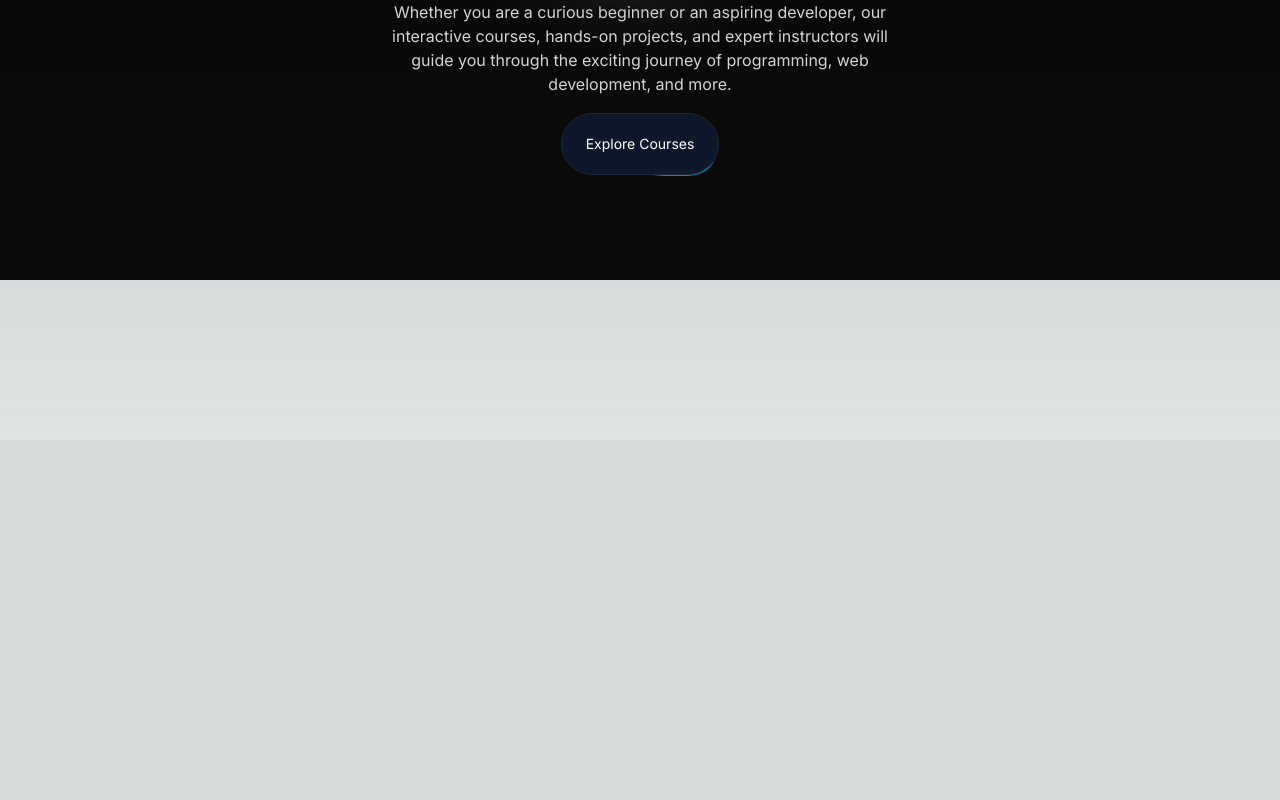
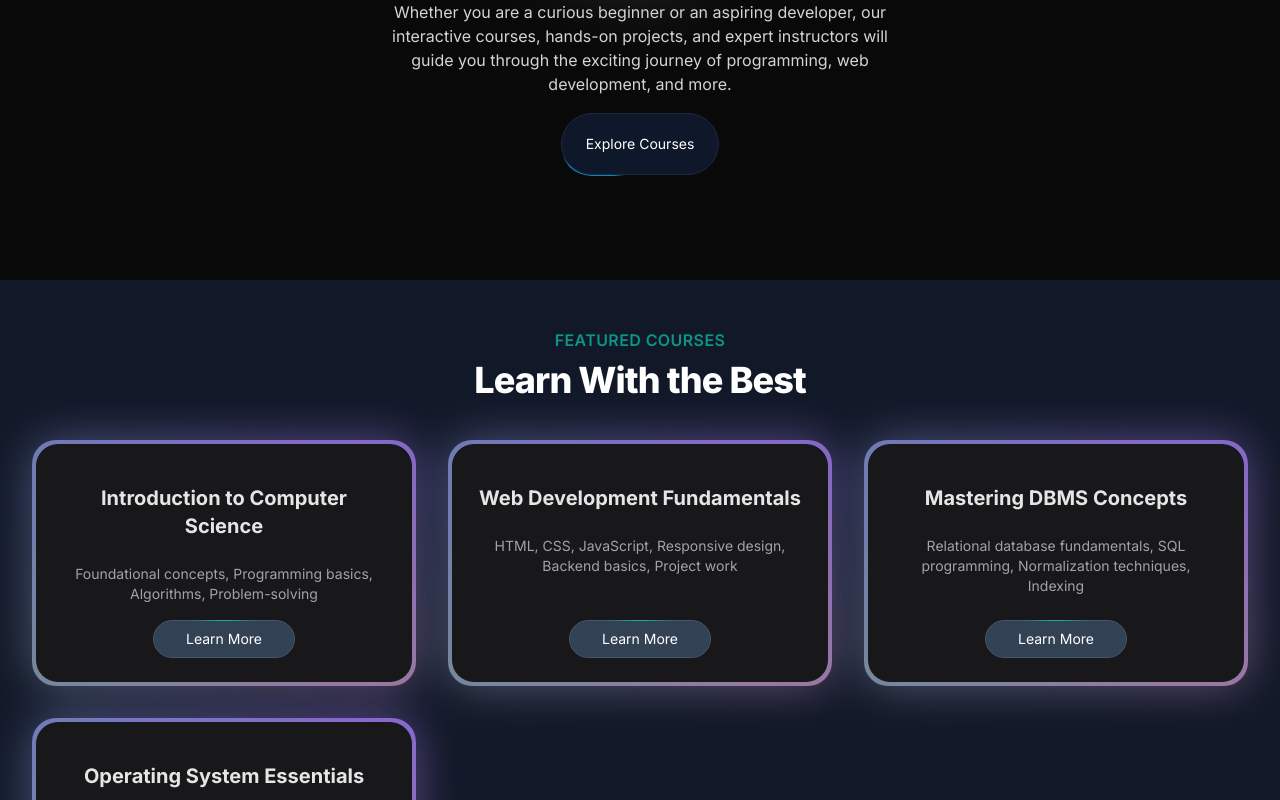
Before and after one commit to aryachirag11/SkillSurge, a Next.js app: page / in a window 1280 px wide. Shown: the part 360-1160 px from the top of the page. Before the commit the page ends 800 px from the top, so only its background shows below. Built offline with nearby package versions, Linux system fonts and the light colour scheme.

Commit message:
#2 added : Featured Courses section

```diff
--- a/package.json
+++ b/package.json
@@ -11,9 +11,11 @@
   "dependencies": {
     "clsx": "^2.1.0",
     "framer-motion": "^11.0.6",
+    "icons-react": "^3.7.1",
     "next": "14.1.0",
     "react": "^18",
     "react-dom": "^18",
+    "react-element-to-jsx-string": "^15.0.0",
     "tailwind-merge": "^2.2.1"
   },
   "devDependencies": {
--- a/src/app/page.tsx
+++ b/src/app/page.tsx
@@ -1,3 +1,4 @@
+import FeaturedCourses from "@/components/FeaturedCourses";
 import HeroSection from "@/components/HeroSection";
 import Image from "next/image";
 
@@ -6,6 +7,7 @@
     <main className="min-h-s bg-black/[0.96] antialiased bg-grid-white/[0.02]">
       <h1 className="text-2xl text-center"></h1>
       <HeroSection />
+      <FeaturedCourses />
     </main>
   );
 }
--- /dev/null
+++ b/src/components/FeaturedCourses.tsx
@@ -0,0 +1,69 @@
+"use client";
+import Link from "next/link";
+import courseData from "../data/cs_courses.json";
+import { BackgroundGradient } from "./ui/background-gradient";
+import { Button } from "./ui/moving-border";
+
+interface Course {
+  id: number;
+  title: string;
+  slug: string;
+  description: string;
+  price: number;
+  instructor: string;
+  isFeatured: boolean;
+}
+
+function FeaturedCourses() {
+  const featuredCourses = courseData.courses.filter(
+    (course) => course.isFeatured
+  );
+
+  return (
+    <div className="py-12 bg-gray-900">
+      <div>
+        <div className="text-center">
+          <h2 className="text-base text-teal-600 font-semibold tracking-wide uppercase">
+            FEATURED COURSES
+          </h2>
+          <p className="mt-2 text-3xl leading-8 font-extrabold tracking-tight text-white sm:text-4xl">
+            Learn With the Best
+          </p>
+        </div>
+      </div>
+      <div className="mt-10 mx-8">
+        <div className="grid grid-cols-1 sm:grid-cols-2 lg:grid-cols-3 gap-8 justify-center">
+          {featuredCourses.map((course) => (
+            <div key={course.id} className="flex justify-center">
+              <BackgroundGradient className="flex flex-col rounded-[22px] bg-white dark:bg-zinc-900 overflow-hidden h-full max-w-sm">
+                <div className="p-4 sm:p-6 flex flex-col items-center text-center flex-grow gap-4">
+                  <p className="text-lg sm:text-xl text-black mt-4 mb-2 dark:text-neutral-200 font-bold">
+                    {course.name}
+                  </p>
+                  <p className="text-sm text-neutral-600 dark:text-neutral-400 flex-grow">
+                    {course.description}
+                  </p>
+                  <Link href={`/courses/${course.slug}`}>
+                    <button className="px-8 py-2 rounded-full relative bg-slate-700 text-white text-sm hover:shadow-2xl hover:shadow-white/[0.1] transition duration-200 border border-slate-600">
+                      <div className="absolute inset-x-0 h-px w-1/2 mx-auto -top-px shadow-2xl  bg-gradient-to-r from-transparent via-teal-500 to-transparent" />
+                      <span className="relative z-20">Learn More</span>
+                    </button>
+                  </Link>
+                </div>
+              </BackgroundGradient>
+            </div>
+          ))}
+        </div>
+      </div>
+      <div className="mt-20 text-center">
+        <Link href={"/courses"}>
+          <Button className="bg-white dark:bg-slate-900 text-black dark:text-white border-neutral-200 dark:border-slate-800">
+            Explore Courses
+          </Button>
+        </Link>
+      </div>
+    </div>
+  );
+}
+
+export default FeaturedCourses;
--- /dev/null
+++ b/src/components/ui/background-gradient.tsx
@@ -0,0 +1,72 @@
+import { cn } from "@/utils/cn";
+import React from "react";
+import { motion } from "framer-motion";
+
+export const BackgroundGradient = ({
+  children,
+  className,
+  containerClassName,
+  animate = true,
+}: {
+  children?: React.ReactNode;
+  className?: string;
+  containerClassName?: string;
+  animate?: boolean;
+}) => {
+  const variants = {
+    initial: {
+      backgroundPosition: "0 50%",
+    },
+    animate: {
+      backgroundPosition: ["0, 50%", "100% 50%", "0 50%"],
+    },
+  };
+  return (
+    <div className={cn("relative p-[4px] group", containerClassName)}>
+      <motion.div
+        variants={animate ? variants : undefined}
+        initial={animate ? "initial" : undefined}
+        animate={animate ? "animate" : undefined}
+        transition={
+          animate
+            ? {
+                duration: 5,
+                repeat: Infinity,
+                repeatType: "reverse",
+              }
+            : undefined
+        }
+        style={{
+          backgroundSize: animate ? "400% 400%" : undefined,
+        }}
+        className={cn(
+          "absolute inset-0 rounded-3xl z-[1] opacity-60 group-hover:opacity-100 blur-xl  transition duration-500",
+          " bg-[radial-gradient(circle_farthest-side_at_0_100%,#00ccb1,transparent),radial-gradient(circle_farthest-side_at_100%_0,#7b61ff,transparent),radial-gradient(circle_farthest-side_at_100%_100%,#ffc414,transparent),radial-gradient(circle_farthest-side_at_0_0,#1ca0fb,#141316)]"
+        )}
+      />
+      <motion.div
+        variants={animate ? variants : undefined}
+        initial={animate ? "initial" : undefined}
+        animate={animate ? "animate" : undefined}
+        transition={
+          animate
+            ? {
+                duration: 5,
+                repeat: Infinity,
+                repeatType: "reverse",
+              }
+            : undefined
+        }
+        style={{
+          backgroundSize: animate ? "400% 400%" : undefined,
+        }}
+        className={cn(
+          "absolute inset-0 rounded-3xl z-[1]",
+          "bg-[radial-gradient(circle_farthest-side_at_0_100%,#00ccb1,transparent),radial-gradient(circle_farthest-side_at_100%_0,#7b61ff,transparent),radial-gradient(circle_farthest-side_at_100%_100%,#ffc414,transparent),radial-gradient(circle_farthest-side_at_0_0,#1ca0fb,#141316)]"
+        )}
+      />
+
+      <div className={cn("relative z-10", className)}>{children}</div>
+    </div>
+  );
+};
--- /dev/null
+++ b/src/components/ui/tailwindcss-buttons.tsx
@@ -0,0 +1,28 @@
+"use client";
+import React from "react";
+import { IconClipboard } from "@tabler/icons-react";
+import { cn } from "@/utils/cn";
+
+export const ButtonsCard = ({
+  children,
+  className,
+  onClick,
+}: {
+  children?: React.ReactNode;
+  className?: string;
+  onClick?: () => void;
+}) => {
+  return (
+    <div
+      onClick={onClick}
+      className={cn(
+        "h-60 w-full bg-white rounded-xl border border-neutral-100 dark:bg-black dark:border-white/[0.2] hover:border-neutral-200 group/btn overflow-hidden relative flex items-center justify-center",
+        className
+      )}
+    >
+      <div className="absolute inset-0 dark:bg-dot-white/[0.1] bg-dot-black/[0.1]" />
+      <IconClipboard className="absolute top-2 right-2 text-neutral-300 group-hover/btn:block hidden h-4 w-4 transition duration-200" />
+      <div className="relative z-50">{children}</div>
+    </div>
+  );
+};
--- a/tailwind.config.ts
+++ b/tailwind.config.ts
@@ -14,6 +14,7 @@
   theme: {
     extend: {
       animation: {
+        shimmer: "shimmer 2s linear infinite",
         spotlight: "spotlight 2s ease .75s 1 forwards",
       },
       keyframes: {
@@ -25,6 +26,14 @@
           "100%": {
             opacity: "1",
             transform: "translate(-50%,-40%) scale(1)",
+          },
+        },
+        shimmer: {
+          from: {
+            backgroundPosition: "0 0",
+          },
+          to: {
+            backgroundPosition: "-200% 0",
           },
         },
       },
```
Also changed, not shown: src/data/cs_courses.json (renamed from src/data/music_courses.json).
